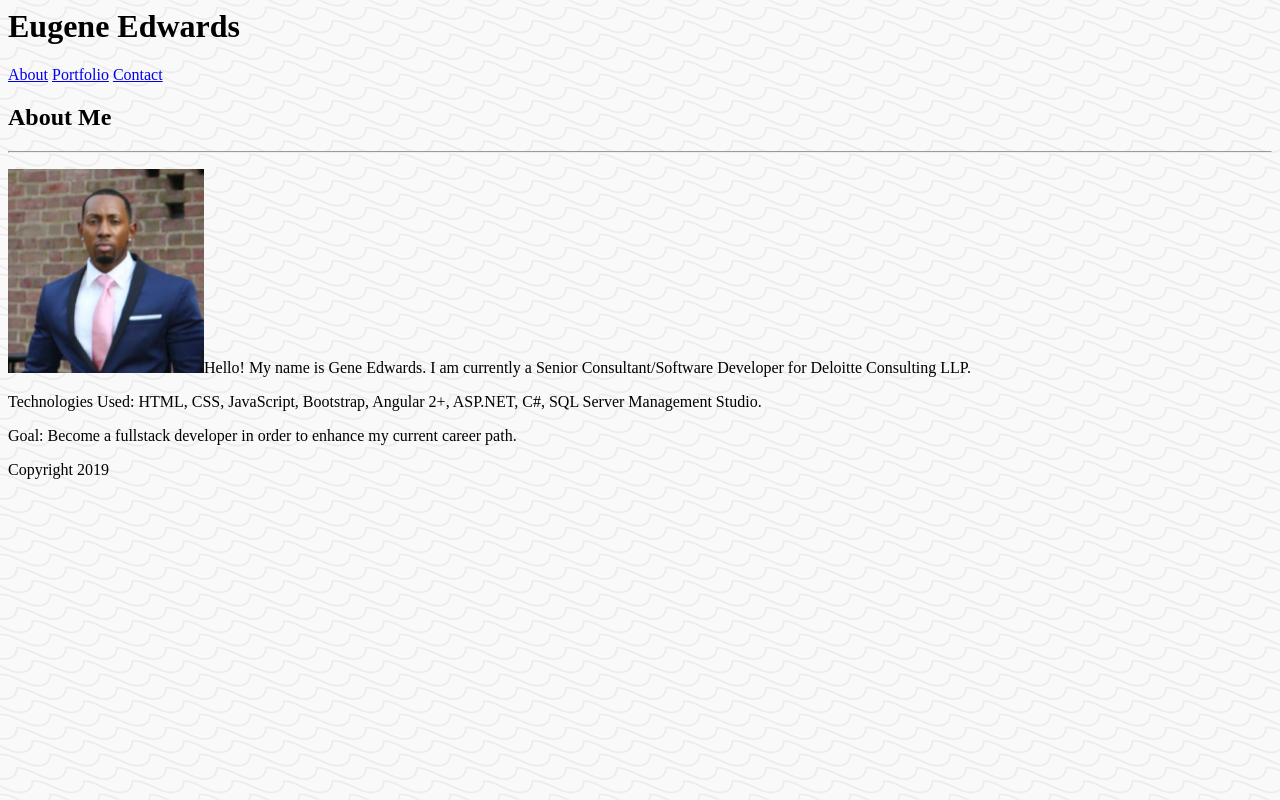
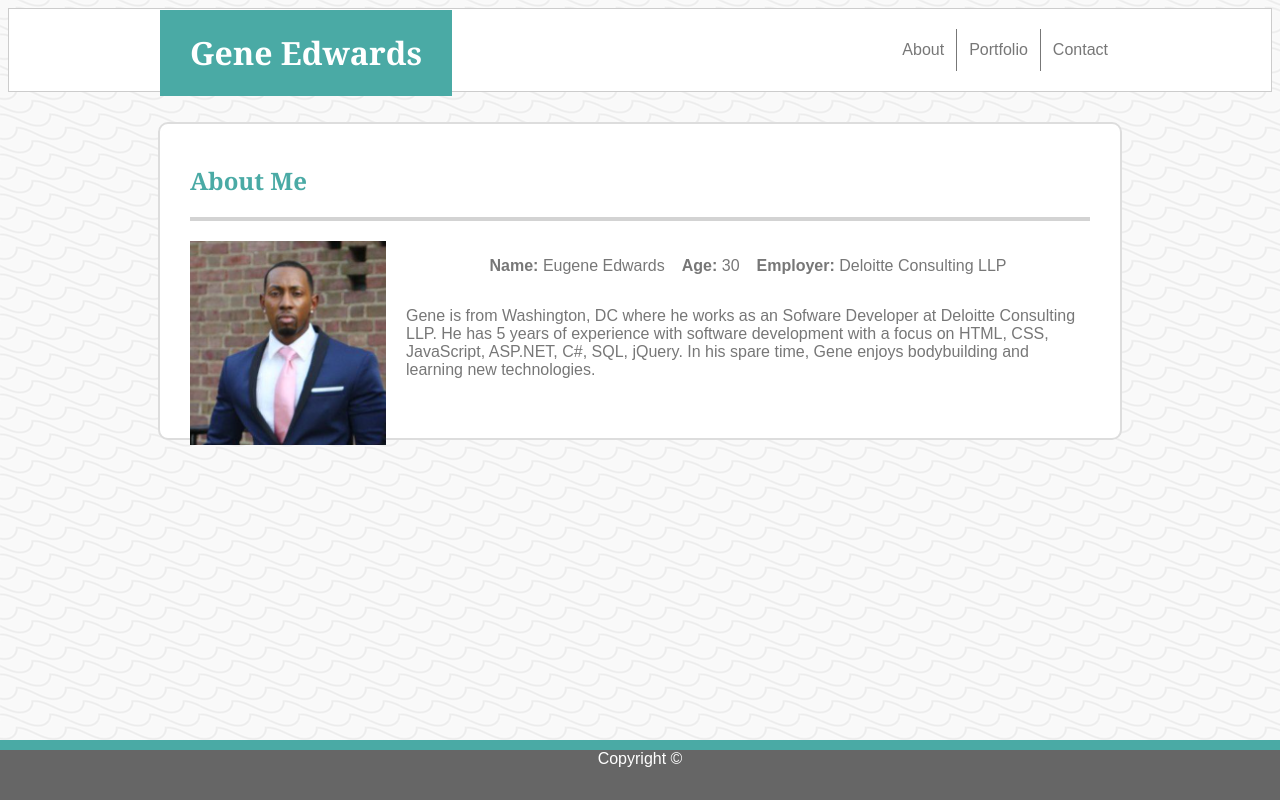
Before and after one commit to geneSaiyan/Basic-Portfolio, a plain HTML site: page index.html in a window 1280 px wide. Drawn offline with Linux system fonts and the light colour scheme.

Commit message:
CSS added to About Me

```diff
--- a/assets/css/style.css
+++ b/assets/css/style.css
@@ -1,3 +1,104 @@
 body{
     background-image: url("../../assets/images/ripples.png");
+    font-family: Arial, Helvetica, sans-serif;
+    color: #777777;
 }
+
+h1 {
+    font-family: Georgia, 'Times New Roman', Times, serif;
+}
+
+ header{
+    background-color: #ffffff;
+    border: 1px solid #cccccc;
+    margin-bottom: 30px;
+}
+
+.nav {
+    width:960px;
+    margin:auto;
+}
+
+.nav {
+    overflow: hidden;
+    padding: 20px 10px;
+  }
+
+  .nav a {
+    float: left;
+    color: #777777;
+    text-align: center;
+    padding: 12px;
+    text-decoration: none;
+  }
+
+  .logo {
+    background-color: #4aaaa5;
+    position: absolute;
+    color: white;
+    top: 10px;
+  }
+
+  .logo h1{
+      color: white;
+      padding-left: 30px;
+      padding-right: 30px;
+  }
+
+  .nav a:hover {
+    background-color: #ddd;
+    color: black;
+  }
+
+  .link-border-right{
+      border-right: 1px solid;
+  }
+
+  .nav-right {
+    float: right;
+  }
+
+
+#main{
+    width: 960px;
+    height: 40%;
+    margin: auto;
+    background-color: #ffffff;
+    border: 2px solid #dddddd;
+    border-radius: 10px;
+}
+
+#main h1 {
+    color: #4aaaa5;
+}
+
+#about-content{
+    padding:20px 30px;
+}
+
+.divider{
+    border: 2px solid lightgrey;
+    margin-bottom: 20px;
+}
+
+#profile-pic{
+    float: left;
+    padding-right: 20px;
+}
+
+#personal-table{
+    border-spacing: 15px;
+    margin:auto;
+}
+
+footer{
+    position: fixed;
+   left: 0;
+   bottom: 0;
+   width: 100%;
+   height: 50px;
+   background-color: #666666;
+   color: white;
+   text-align: center;
+   border-top: 10px solid #4aaaa5;
+}
--- a/index.html
+++ b/index.html
@@ -1,25 +1,44 @@
 <html>
+
 <head>
     <title>About Me</title>
     <link rel="stylesheet" href="assets/css/style.css">
 
 </head>
+
 <body>
     <header>
-            <h1 id="logo">Eugene Edwards</h1>
-            <a href="index.html">About</a>
-            <a href="portfolio.html">Portfolio</a>
+        <div class="nav">
+            <div class="logo">
+                <h1>Gene Edwards</h1>
+            </div>
+                <div class="nav-right">
+                        <a href="index.html" class="link-border-right">About</a>
+                        <a href="portfolio.html" class="link-border-right">Portfolio</a>
                         <a href="contact.html">Contact</a>
+                </div>
+              </div>
     </header>
-        <section id="about-me">
+    <section id="main">
+        <div id="about-content">
             <h1>About Me</h1>
-<hr>
-<p><img src="assets\images\profile_pic.PNG" alt="" >Hello! My name is Gene Edwards. I am currently a Senior Consultant/Software Developer for Deloitte Consulting LLP.</p>
-        <p>Technologies Used: HTML, CSS, JavaScript, Bootstrap, Angular 2+, ASP.NET, C#, SQL Server Management Studio.</p>
-        <p>Goal: Become a fullstack developer in order to enhance my current career path.</p>
+            <hr class="divider">
+            <img src="assets\images\profile_pic.PNG" alt="" id="profile-pic">
+            <table id="personal-table" >
+                <tr>
+                    <td><strong>Name:</strong> Eugene Edwards</td>
+                    <td><strong>Age:</strong> 30</td>
+                    <td><strong>Employer:</strong> Deloitte Consulting LLP</td>
+                </tr>
+            </table>
+            <p>Gene is from Washington, DC where he works as an Sofware Developer at Deloitte Consulting LLP. He has 5 years of experience with software development with a focus on HTML, CSS, JavaScript, ASP.NET, C#, SQL, jQuery. In his spare time, Gene enjoys bodybuilding and learning new technologies.</p>
+        </div>
     </section>
     <footer>
-            Copyright 2019
+        Copyright &#169;
     </footer>
+
+
 </body>
+
 </html>
```
Lines whose indentation alone changed are shown as unchanged.
